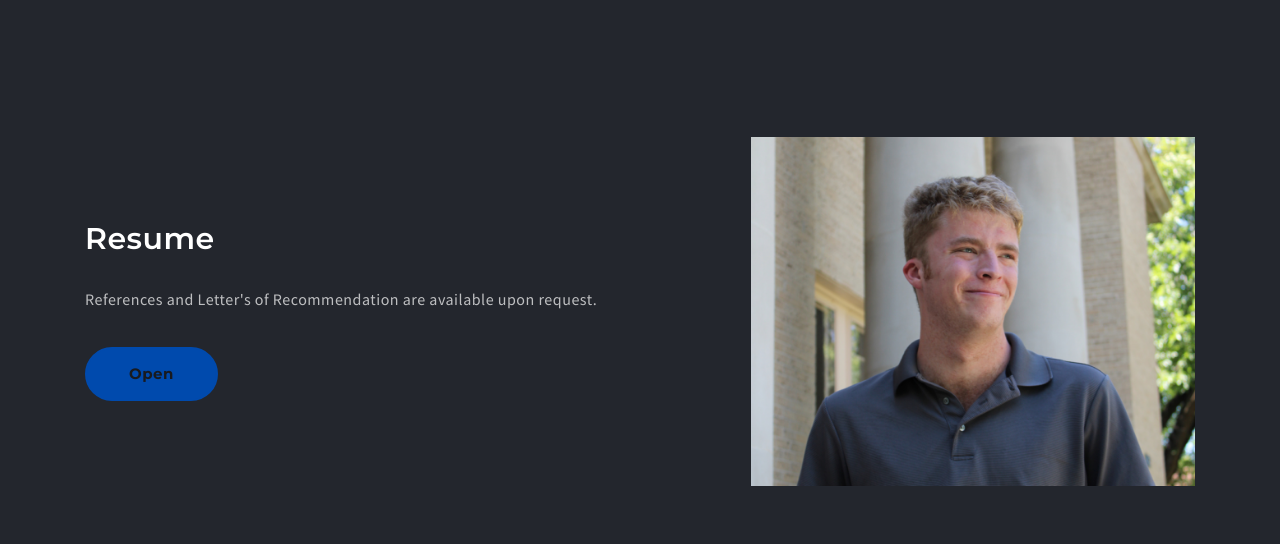
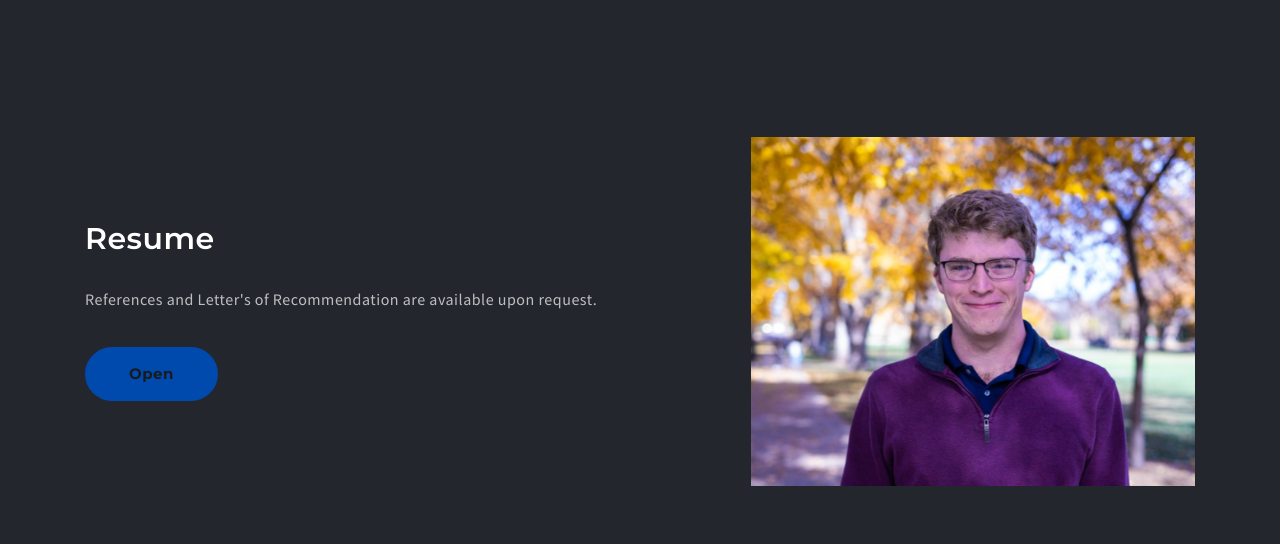
Before and after one commit to EthanGrayMcG/ethanmcg, a plain HTML site: page index.html in a window 1280 px wide. Shown: the part 1780-2324 px from the top of the page. Drawn offline with Linux system fonts and the light colour scheme.

Commit message:
updated homepage headshot

```diff
--- a/index.html
+++ b/index.html
@@ -250,7 +250,7 @@
                 <a class="btn btn-medium btn-rounded btn-yellow" href="https://docs.google.com/document/d/1hx4uvjV8i15MLqyK-5y-2ILgE4Tz_OXZDw_2VLqqPnw/edit?usp=sharing" target="_blank">Open</a>
             </div>
             <div class="col-lg-6 col-md-12 col-sm-12 col-xs-12">
-                <div class="hover-effect image blog-img ml-auto"><img src="dark-creative/img/2025headshot.png" alt="image"></div>
+                <div class="hover-effect image blog-img ml-auto"><img src="dark-creative/img/Ethan_OvalHeadshot.png" alt="image"></div>
             </div>
         </div>
 
```
Also changed, not shown: dark-creative/img/Ethan_OvalHeadshot.png (added).
